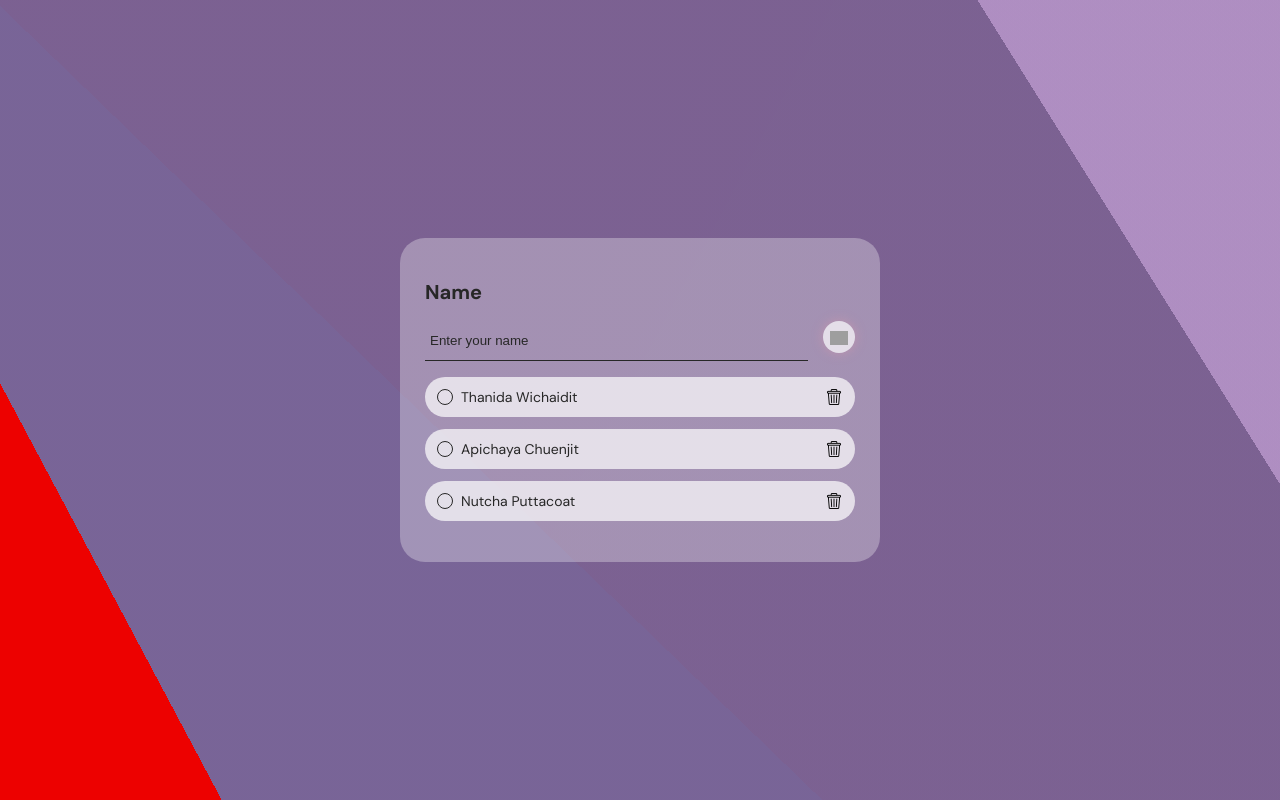
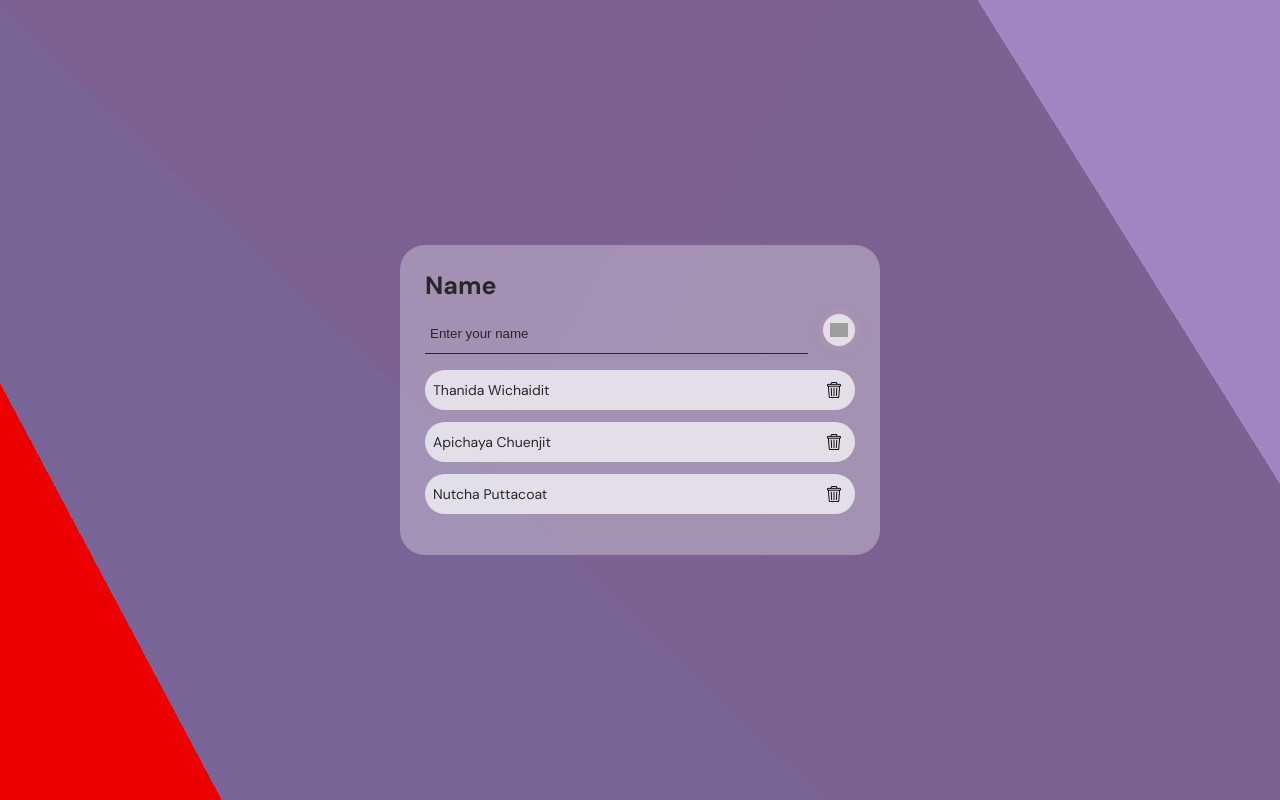
Before and after one commit to P-Thanida/StudentName, a Vue app: page / in a window 1280 px wide. Built offline with nearby package versions, Linux system fonts and the light colour scheme; grey boxes are pictures that could not be loaded.

Commit message:
delCheck

```diff
--- a/public/index.html
+++ b/public/index.html
@@ -9,7 +9,7 @@
     <link rel="stylesheet"href="main.css">
   </head>
   <body>
-    <!-- <div id="app"></div> -->
+
     <div class="app-container" id="datalist">
       <h1 class="app-header">Name</h1>
       <div class="add-data">
@@ -20,7 +20,6 @@
       <ul class="data-list">
         <li class="data-list-item" v-for="data in datas">
           <label class="data-list-item-label">
-            <input type="checkbox" />
             <span>{{data.name}}</span>
           </label>
           <span class="delete-btn" @click="delItem(data)" title="delete data">{{data.del}}</span>
--- a/public/main.css
+++ b/public/main.css
@@ -4,8 +4,6 @@
   box-sizing: border-box;
 }
 :root {
-  --checkbox-color: rgb(202, 60, 60);
-  --checkbox-shadow: rgba(238, 156, 167, 0.2);
   --add-button: rgba(255, 255, 255, 0.7);
   --add-button-shadow: rgba(238, 156, 167, 0.4);
 }
@@ -22,7 +20,7 @@ body {
     linear-gradient(62deg,#ed0100 13%,rgba(144, 99, 196, 0.5) 4%),
     linear-gradient(44deg,#61666a 39%,rgba(204, 189, 189, 0.5) 18%),
     linear-gradient(118deg,#590111 40%,rgba(203, 142, 164, 0.5) 54%),
-    linear-gradient(58deg,#010101 83%,rgba(215, 220, 226, 0.54) 23%);
+    linear-gradient(58deg,#010101 83%,rgba(79, 144, 229, 0.54) 23%);
   background-blend-mode: normal, lighten, multiply, hard-light;
   font-family: "DM Sans", sans-serif;
   overflow: hidden;
@@ -49,9 +47,9 @@ ul {
 }
 
 .app-header {
-  font-size: 20px;
+  font-size: 25px;
   line-height: 32px;
-  margin: 0 0 1 2px 0;
+  margin: 0 0 12px 0;
   color: #272727;
 }
 
@@ -99,7 +97,7 @@ ul {
   display: flex;
   align-items: center;
   padding: 8px;
-  border-radius: 35px;
+  border-radius: 20px;
   margin-bottom: 12px;
 }
 
@@ -119,22 +117,6 @@ ul {
   appearance: none;
 }
 
-.data-list-item input:hover {
-  border-color: var(--checkbox-color);
-  box-shadow: 0 0 0 3px var(--checkbox-shadow);
-}
-
-.data-list-item input:checked {
-  background-size: 10px;
-  border: 1px solid var(--checkbox-color);
-  background-color: var(--checkbox-color);
-}
-
-.data-list-item input:checked {
-  background-size: 10px;
-  border: 1px solid var(--checkbox-color);
-  background-color: var(--checkbox-color);
-}
 
 .data-list-item-label {
   display: flex;
--- a/public/main.js
+++ b/public/main.js
@@ -17,7 +17,7 @@
                     return
                 }
                 this.datas.push({
-                    name:this.datas.name,
+                    name: this.datas.name,
                     del: ''
                 });
                 this.datas.name ="";
```
Also changed, not shown: public/check.png (deleted).
